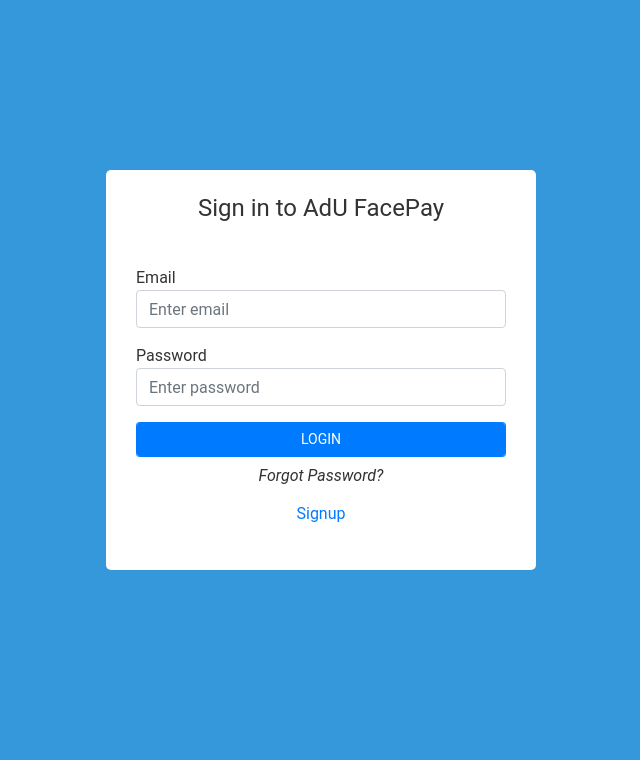
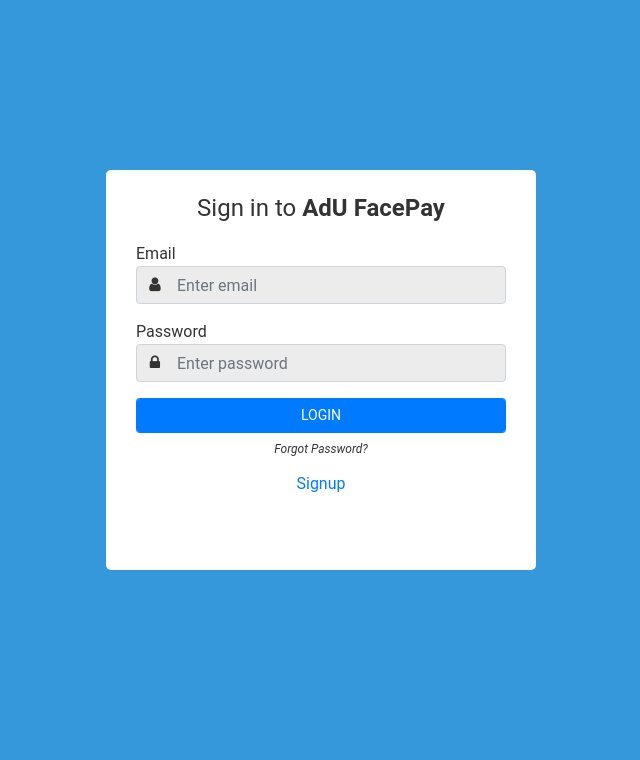
Before and after one commit to eugeniowork/ordering, a CodeIgniter app: page /database/login in a window 1280 px wide. Shown: the part 50-810 px from the top of the page, without its empty margins (319-959 px from the left). Run offline with CodeIgniter, Linux system fonts and the light colour scheme.

Commit message:
create constant variable for appname

```diff
--- a/application/config/constants.php
+++ b/application/config/constants.php
@@ -83,3 +83,6 @@ defined('EXIT_USER_INPUT')     OR define('EXIT_USER_INPUT', 7); // invalid user
 defined('EXIT_DATABASE')       OR define('EXIT_DATABASE', 8); // database error
 defined('EXIT__AUTO_MIN')      OR define('EXIT__AUTO_MIN', 9); // lowest automatically-assigned error code
 defined('EXIT__AUTO_MAX')      OR define('EXIT__AUTO_MAX', 125); // highest automatically-assigned error code
+
+//CONSTANTS
+defined('APPNAME')  OR define('APPNAME', 'AdU FacePay');
--- a/application/controllers/Signup.php
+++ b/application/controllers/Signup.php
@@ -170,7 +170,7 @@ class Signup extends CI_Controller {
             // Email body content
             $mail->Body = "
                 Good day! <br><br>
-                Thank you for registering in <strong>AdU FacePay</strong>. To verify your account, please use this OTP:<br>
+                Thank you for registering in <strong>".APPNAME."</strong>. To verify your account, please use this OTP:<br>
                 <strong>".$code."</strong>
                 <br><br>
                 This is only valid for 20 minutes. Do not share your OTP to anyone.
--- a/application/controllers/Verification.php
+++ b/application/controllers/Verification.php
@@ -140,7 +140,7 @@ class Verification extends CI_Controller {
         // Email body content
         $mail->Body = "
             Good day! <br><br>
-            Thank you for registering in <strong>AdU FacePay</strong>. To verify your account, please use this OTP:<br>
+            To verify your <strong>".APPNAME."</strong> account, please use this OTP:<br>
             <strong>".$code."</strong>
             <br><br>
             This is only valid for 20 minutes. Do not share your OTP to anyone.
--- a/application/libraries/PHPmailer_lib.php
+++ b/application/libraries/PHPmailer_lib.php
@@ -36,8 +36,8 @@ class PHPMailer_Lib
         $mail->SMTPSecure = 'tsl';
         $mail->Port = 587;
         //live server 25 localhost 587
-        $mail->setFrom('kenezekiel27.1@gmail.com', 'AdU FacePay');
-        $mail->addReplyTo('kenezekiel27.1@gmail.com', 'AdU FacePay');
+        $mail->setFrom('kenezekiel27.1@gmail.com', APPNAME);
+        $mail->addReplyTo('kenezekiel27.1@gmail.com', APPNAME);
 
         return $mail;
     }
--- a/application/views/layouts/header_buttons.php
+++ b/application/views/layouts/header_buttons.php
@@ -3,7 +3,7 @@
 </div>
 <div class="header">
 	<div class="left">
-        <a href="<?= base_url(); ?>">AdU FacePay</a>
+        <a href="<?= base_url(); ?>"><?= APPNAME ?></a>
     </div>
 	<div class="right">
 		<ul>
--- a/application/views/layouts/header_icon_only.php
+++ b/application/views/layouts/header_icon_only.php
@@ -3,6 +3,6 @@
 </div>
 <div class="header">
 	<div class="left">
-        <a href="<?= base_url(); ?>">AdU FacePay</a>
+        <a href="<?= base_url(); ?>"><?= APPNAME ?></a>
     </div>
 </div>
--- a/application/views/user/login.php
+++ b/application/views/user/login.php
@@ -2,18 +2,20 @@
 	<div class="container-body">
 		<div class="d-flex flex-column justify-content-center align-items-center login-flex">
 			<div class="login-body">
-				<p class="main-title">Sign in to AdU FacePay</p><br>
+				<p class="main-title">Sign in to <strong><?= APPNAME ?></strong></p>
 				<div class="form-group">
 					<span>Email</span>
+					<i class="fa fa-user"></i>
 					<input type="text" class="form-control" placeholder="Enter email">
 				</div>
 				<div class="form-group">
 					<span>Password</span>
+					<i class="fa fa-lock"></i>
 					<input type="password" class="form-control" placeholder="Enter password">
 				</div>
 				<div class="warning"></div>
 				<button class="btn btn-sm btn-primary btn-login form-control">LOGIN</button>
-				<button class="btn btn-link form-control btn-forgot-password">Forgot Password?</button>
+				<button class="btn btn-link form-control btn-forgot-password" style="font-size: 12px">Forgot Password?</button>
 				<a href="<?= base_url();?>signup" class="btn btn-link form-control">Signup</a>
 			</div>
 		</div>
--- a/assets/css/styles.css
+++ b/assets/css/styles.css
@@ -174,5 +174,19 @@ body {
         font-style: italic;
         color: #333;
         text-align: center; }
+      .login-container .container-body .login-flex .login-body input {
+        background: #ececec;
+        padding-left: 40px; }
+      .login-container .container-body .login-flex .login-body i {
+        position: absolute;
+        z-index: 2;
+        display: block;
+        width: 2.375rem;
+        height: 2.375rem;
+        padding: 10px 10px;
+        text-align: center;
+        color: #333;
+        border-top-right-radius: 0px;
+        border-bottom-right-radius: 0px; }
 
 /*# sourceMappingURL=styles.css.map */
--- a/assets/css/user/_login.scss
+++ b/assets/css/user/_login.scss
@@ -29,6 +29,23 @@
 		            color:#333;
 		            text-align: center;
 		        }
+
+		        input{
+		        	background: #ececec;
+		        	padding-left: 40px;
+		        }
+		        i{
+		        	position: absolute;
+		            z-index: 2;
+		            display: block;
+		            width: 2.375rem;
+		            height: 2.375rem;
+		            padding: 10px 10px;
+		            text-align: center;
+		            color: #333;
+		            border-top-right-radius: 0px;
+		            border-bottom-right-radius: 0px;
+		        }
 		    }
 		}
 	}
```
Also changed, not shown: 1 other file.
